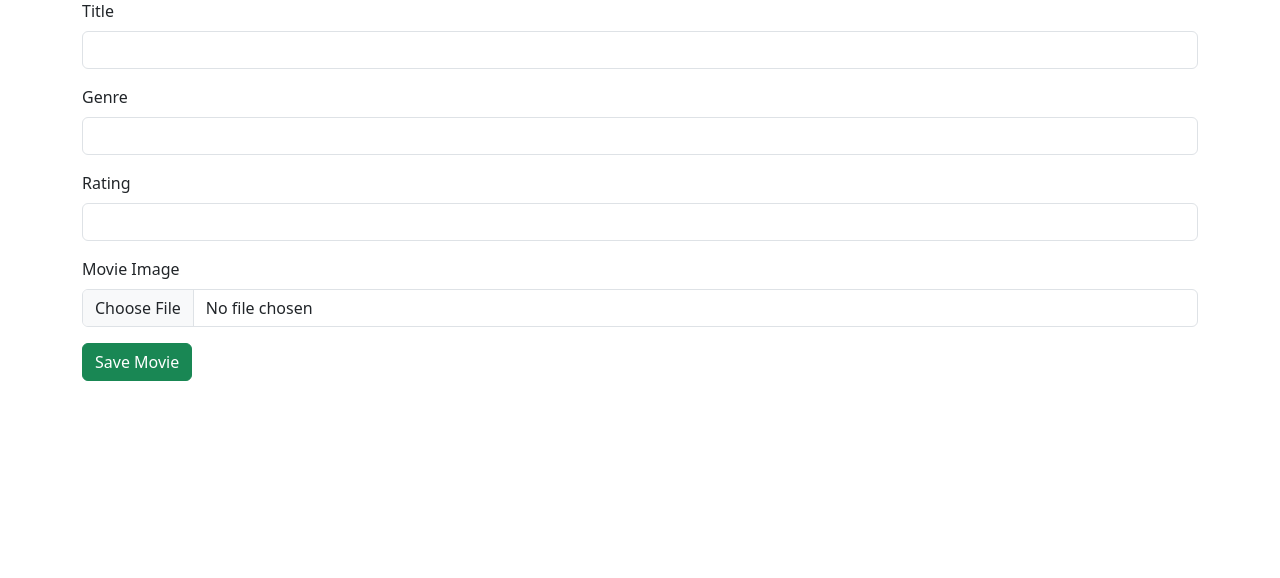
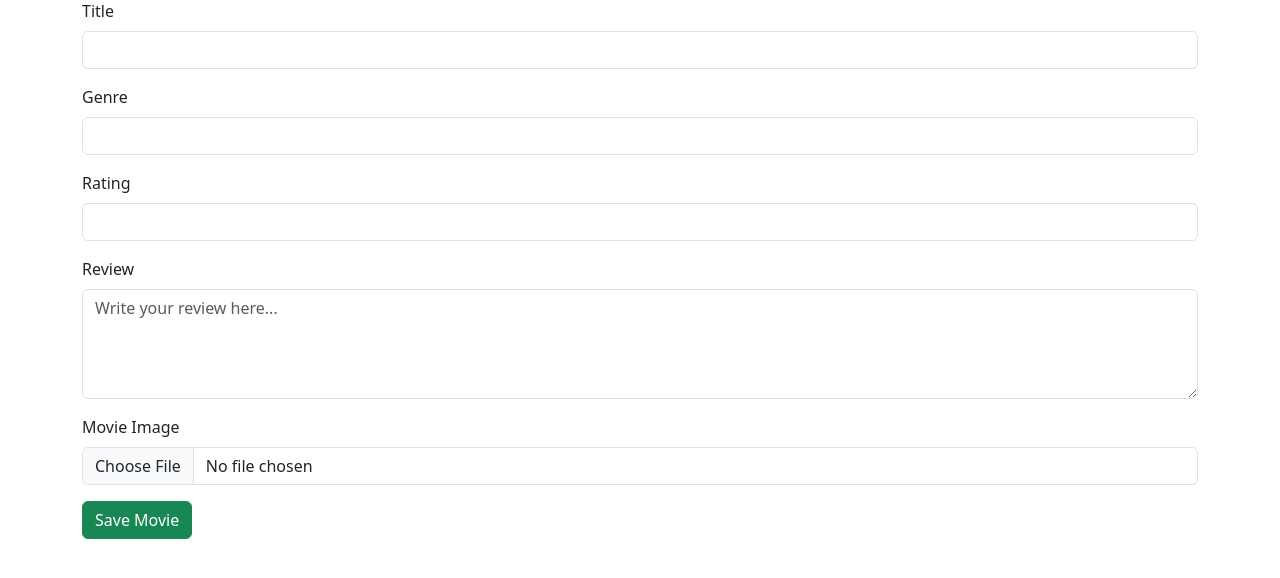
Before and after one commit to KorawanLeelertwongsakul/movie-tracker, a Flask app: page /add in a window 1280 px wide. Shown: the part 159-737 px from the top of the page. Run offline with Flask 3, Linux system fonts and the light colour scheme.

Commit message:
add review column and enable review feature

```diff
--- a/app.py
+++ b/app.py
@@ -17,6 +17,7 @@ def get_db():
     conn.row_factory = sqlite3.Row
     return conn
 
+
 # Home
 @app.route("/")
 def home():
@@ -32,20 +33,18 @@ def movies():
     db = get_db()
 
     if search:
-
         movies = db.execute(
             "SELECT * FROM movies WHERE title LIKE ?",
             ('%' + search + '%',)
         ).fetchall()
-
     else:
-
         movies = db.execute(
             "SELECT * FROM movies"
         ).fetchall()
 
     db.close()
     return render_template("movies.html", movies=movies)
+
 
 # ADD MOVIE
 @app.route("/add", methods=["GET", "POST"])
@@ -56,15 +55,14 @@ def add():
         title = request.form["title"]
         genre = request.form["genre"]
         rating = request.form["rating"]
+        review = request.form.get("review", "")
 
         image = request.files["image"]
 
         filename = ""
 
         if image and image.filename != "":
-
             filename = secure_filename(image.filename)
-
             image.save(
                 os.path.join(
                     app.config['UPLOAD_FOLDER'],
@@ -75,8 +73,8 @@ def add():
         db = get_db()
 
         db.execute(
-            "INSERT INTO movies (title, genre, rating, image) VALUES (?, ?, ?, ?)",
-            (title, genre, rating, filename)
+            "INSERT INTO movies (title, genre, rating, image, review) VALUES (?, ?, ?, ?, ?)",
+            (title, genre, rating, filename, review)
         )
 
         db.commit()
@@ -85,6 +83,7 @@ def add():
         return redirect("/movies")
 
     return render_template("add.html")
+
 
 # DELETE MOVIE
 @app.route("/delete/<int:id>")
@@ -120,10 +119,11 @@ def edit(id):
         title = request.form["title"]
         genre = request.form["genre"]
         rating = request.form["rating"]
+        review = request.form.get("review", "")
 
         db.execute(
-            "UPDATE movies SET title=?, genre=?, rating=? WHERE id=?",
-            (title, genre, rating, id)
+            "UPDATE movies SET title=?, genre=?, rating=?, review=? WHERE id=?",
+            (title, genre, rating, review, id)
         )
 
         db.commit()
@@ -139,6 +139,7 @@ def edit(id):
     db.close()
 
     return render_template("edit.html", movie=movie)
+
 
 # Detail
 @app.route("/movie/<int:id>")
@@ -158,9 +159,11 @@ def movie_detail(id):
         movie=movie
     )
 
+
 @app.route("/contact")
 def contact():
     return render_template("contact.html")
+
 
 # Stats
 @app.route("/stats")
@@ -189,6 +192,7 @@ def stats():
         max_movie=max_movie
     )
 
+
 @app.route("/top")
 def top_movies():
 
@@ -198,10 +202,14 @@ def top_movies():
         "SELECT * FROM movies ORDER BY CAST(rating AS FLOAT) DESC LIMIT 5"
     ).fetchall()
 
+    db.close()
+
     return render_template(
         "top.html",
         movies=movies
     )
+
+
 # Run
 if __name__ == "__main__":
     app.run(debug=True)
--- a/templates/add.html
+++ b/templates/add.html
@@ -53,6 +53,12 @@
     max="10"
     required>
 
+    <label class="form-label mt-3">Review</label>
+
+<textarea name="review"
+          class="form-control"
+          rows="4"
+          placeholder="Write your review here..."></textarea>
 
 
     <!-- upload image -->
--- a/templates/edit.html
+++ b/templates/edit.html
@@ -48,6 +48,10 @@ value="{{ movie.rating }}" required>
 
 </div>
 
+<label class="mt-3">Review</label>
+    <textarea name="review" class="form-control" rows="4">
+{{ movie.review }}
+    </textarea>
 
 <button class="btn btn-warning">
 บันทึก
```
Also changed, not shown: fix_db.py (added, +12 -0 lines), templates/movie_detail.html (+7 -5 lines), database.db.
